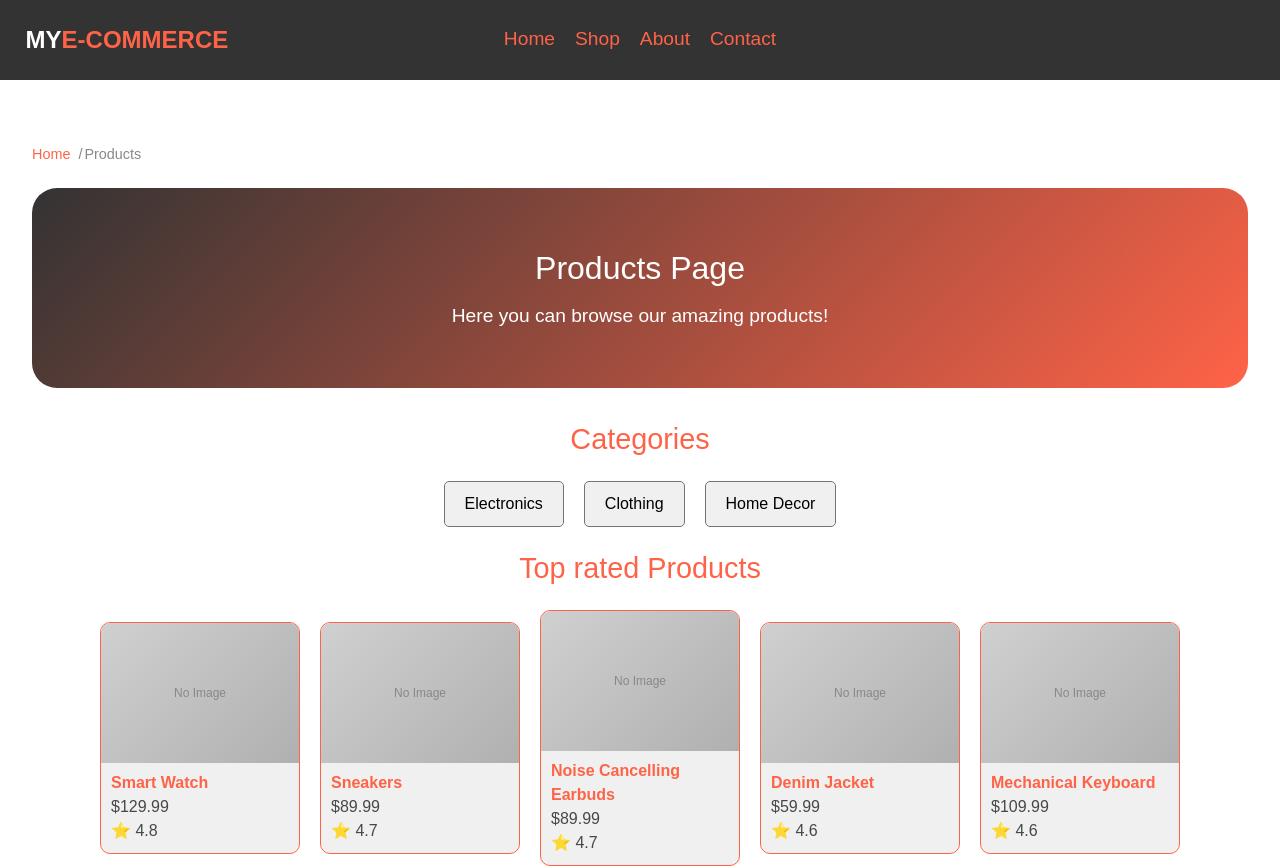
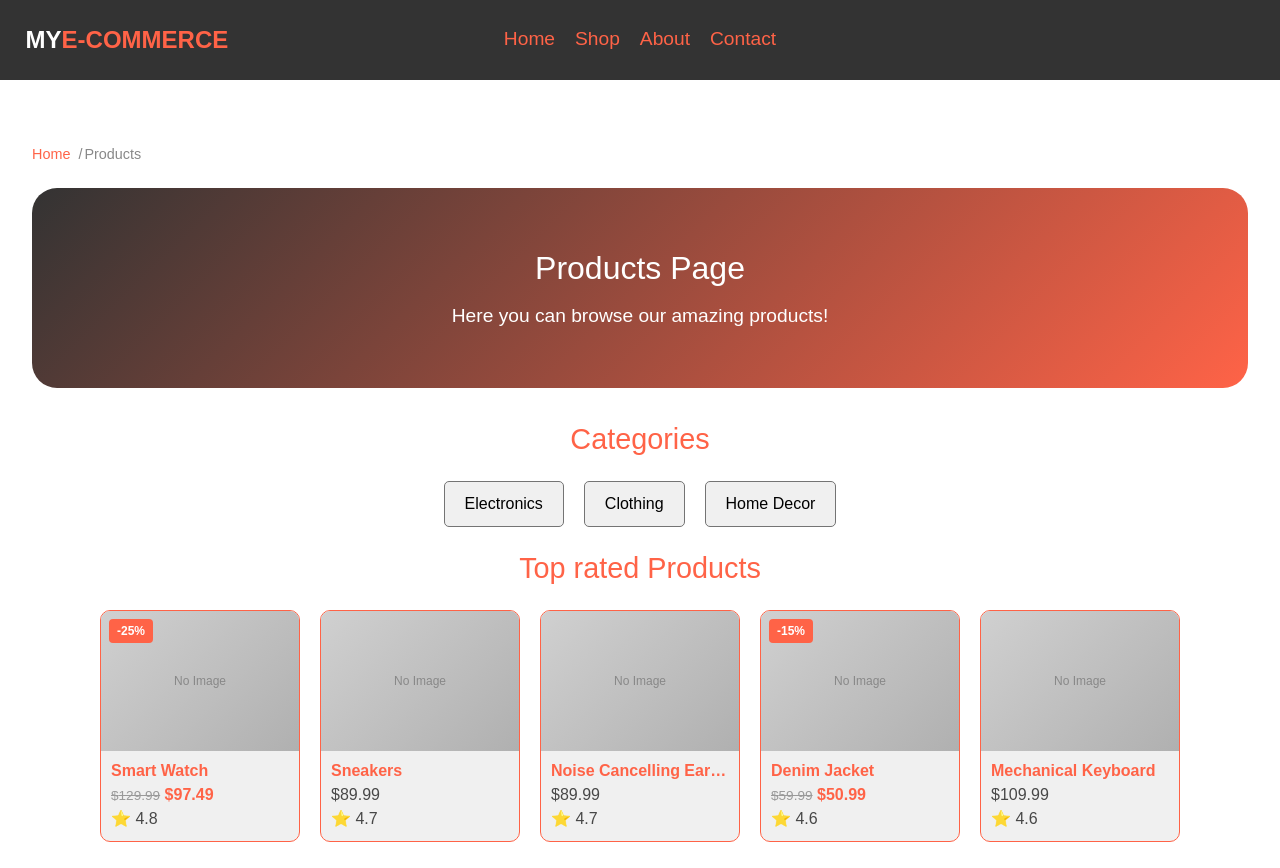
Before and after one commit to Kind606/e-commerce-design, a Next.js app: page /products in a window 1280 px wide. Shown: the top 868 px of the page. Built offline with nearby package versions, Linux system fonts and the light colour scheme.

Commit message:
Added deals and discount
Co-authored-by: Copilot <copilot@github.com>

```diff
--- a/app/components/productCard/productCard.module.css
+++ b/app/components/productCard/productCard.module.css
@@ -22,6 +22,10 @@
     font-weight: bold;
     color: #ff6347;
     padding: 0 10px;
+    width: 100%;
+    white-space: nowrap;
+    overflow: hidden;
+    text-overflow: ellipsis;
   }
 
   & p {
@@ -30,6 +34,7 @@
 }
 
 .productImage {
+  position: relative;
   width: 100%;
   height: 140px;
   background: linear-gradient(135deg, #d0d0d0, #b0b0b0);
@@ -44,3 +49,27 @@
     color: #888;
   }
 }
+
+.dealBadge {
+  position: absolute;
+  top: 8px;
+  left: 8px;
+  background-color: #ff6347;
+  color: white;
+  font-size: 0.75rem;
+  font-weight: bold;
+  padding: 3px 8px;
+  border-radius: 4px;
+  z-index: 1;
+}
+
+.originalPrice {
+  text-decoration: line-through;
+  color: #999;
+  font-size: 0.85rem;
+}
+
+.salePrice {
+  color: #ff6347;
+  font-weight: bold;
+}
--- a/app/components/productCard/productCard.tsx
+++ b/app/components/productCard/productCard.tsx
@@ -8,12 +8,26 @@ export default function ProductCard({
   name,
   price,
   rating,
+  deals,
 }: ProductCardProps) {
+  const discountedPrice = deals ? price * (1 - deals / 100) : null;
+
   return (
     <Link href={`/products/${categoryId}/${id}`} className={styles.productCard}>
-      <div className={styles.productImage} />
+      <div className={styles.productImage}>
+        {deals && <span className={styles.dealBadge}>-{deals}%</span>}
+      </div>
       <h3>{name}</h3>
-      <p>${price.toFixed(2)}</p>
+      {discountedPrice ? (
+        <p>
+          <span className={styles.originalPrice}>${price.toFixed(2)}</span>{" "}
+          <span className={styles.salePrice}>
+            ${discountedPrice.toFixed(2)}
+          </span>
+        </p>
+      ) : (
+        <p>${price.toFixed(2)}</p>
+      )}
       <p>⭐ {rating}</p>
     </Link>
   );
--- a/app/components/productCard/productCard.types.ts
+++ b/app/components/productCard/productCard.types.ts
@@ -4,4 +4,5 @@ export interface ProductCardProps {
   name: string;
   price: number;
   rating: number;
+  deals?: number;
 }
--- a/app/mockedData.ts
+++ b/app/mockedData.ts
@@ -33,14 +33,42 @@ export const products: Product[] = [
     price: 49.99,
     rating: 4.2,
   },
-  { id: 7, categoryId: 1, name: "USB-C Hub", price: 29.99, rating: 4.0 },
+  {
+    id: 7,
+    categoryId: 1,
+    name: "USB-C Hub",
+    price: 29.99,
+    rating: 4.0,
+    deals: 20,
+  },
   { id: 8, categoryId: 2, name: "Classic T-Shirt", price: 19.99, rating: 4.3 },
-  { id: 9, categoryId: 2, name: "Denim Jacket", price: 59.99, rating: 4.6 },
+  {
+    id: 9,
+    categoryId: 2,
+    name: "Denim Jacket",
+    price: 59.99,
+    rating: 4.6,
+    deals: 15,
+  },
   { id: 10, categoryId: 2, name: "Sneakers", price: 89.99, rating: 4.7 },
   { id: 11, categoryId: 3, name: "Scented Candle", price: 14.99, rating: 4.2 },
-  { id: 12, categoryId: 3, name: "Wall Clock", price: 34.99, rating: 4.1 },
+  {
+    id: 12,
+    categoryId: 3,
+    name: "Wall Clock",
+    price: 34.99,
+    rating: 4.1,
+    deals: 10,
+  },
   { id: 13, categoryId: 3, name: "Throw Pillow", price: 24.99, rating: 4.3 },
-  { id: 14, categoryId: 1, name: "Smart Watch", price: 129.99, rating: 4.8 },
+  {
+    id: 14,
+    categoryId: 1,
+    name: "Smart Watch",
+    price: 129.99,
+    rating: 4.8,
+    deals: 25,
+  },
   { id: 15, categoryId: 2, name: "Leather Belt", price: 24.99, rating: 4.1 },
   { id: 16, categoryId: 3, name: "Desk Lamp", price: 39.99, rating: 4.4 },
   {
--- a/app/types.ts
+++ b/app/types.ts
@@ -1,12 +1,10 @@
-
-
-
 export interface Product {
   id: number;
   name: string;
   price: number;
   categoryId: number;
   rating: number;
+  deals?: number;
 }
 
 export interface Category {
```
